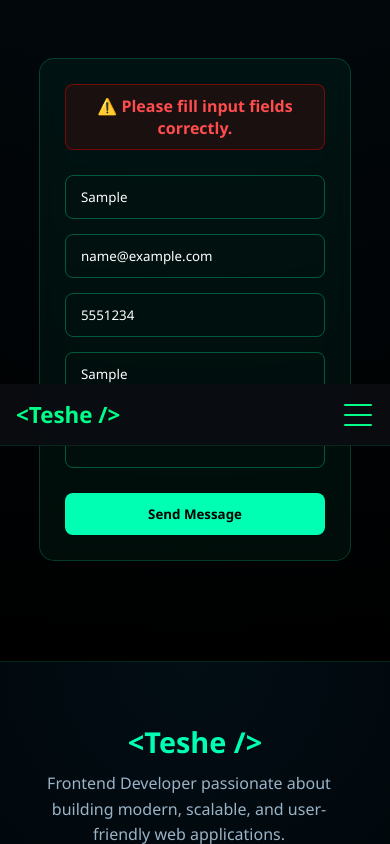
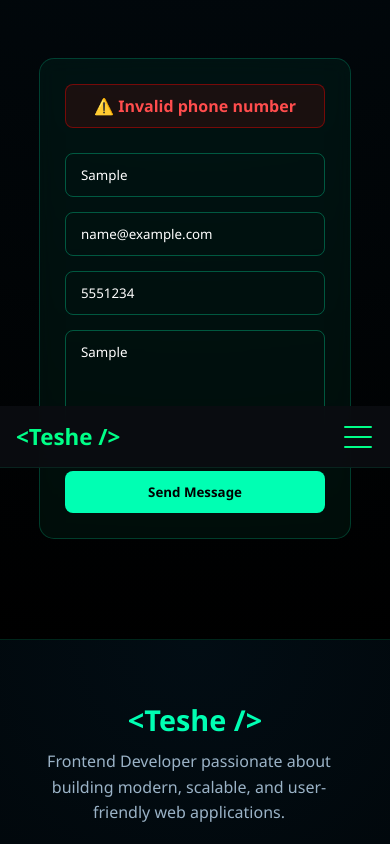
Before and after one commit to Teshome-Worku/portfolio-website, a React (Vite) app: page / in a window 390 px wide. Both pictures are taken after typing "Sample", "name@example.com", "5551234", "Sample" into the empty fields and a click on the button "Send Message". Shown: the part 6619-7463 px from the top of the page. Built offline with nearby package versions, Linux system fonts and the light colour scheme; no server answers.

Commit message:
phone number validation updated

```diff
--- a/src/components/Contact.jsx
+++ b/src/components/Contact.jsx
@@ -15,6 +15,7 @@ const Contact = () => {
   const [toast, setToast] = useState(false); // "success" toast state
   const [error, setError] = useState(false); // error state
   const [inputError, setInputError] = useState(false); // input validation error state
+  const [phoneError, setPhoneError] = useState("");
 
   const API_URL = "/api/sendMessage";
   const submitHandler = async (e) => {
@@ -51,8 +52,9 @@ const Contact = () => {
       return;
     }
     if(!PhoneRegex.test(phone)) {
-      setInputError(true);
-      setTimeout(() => setInputError(false), 3500);
+      // setInputError(true);
+      setPhoneError("Invalid phone number");
+      setTimeout(() => setPhoneError(false), 3500);
       setLoading(false);
       console.log("phone error");
       return;
@@ -164,7 +166,14 @@ const Contact = () => {
             <div className="input-error">
               ⚠️ Please fill input fields correctly.
             </div>
+
           )}
+          {phoneError && (
+            <div className="input-error">
+              ⚠️ {phoneError}
+            </div>
+          )}
+
           <input type="text" placeholder="Your Name" name="name" required  />
           <input type="email" placeholder="Your Email" name="email" required />
           <input type="tel" placeholder="Your Phone Number " name="phone" required />
```
